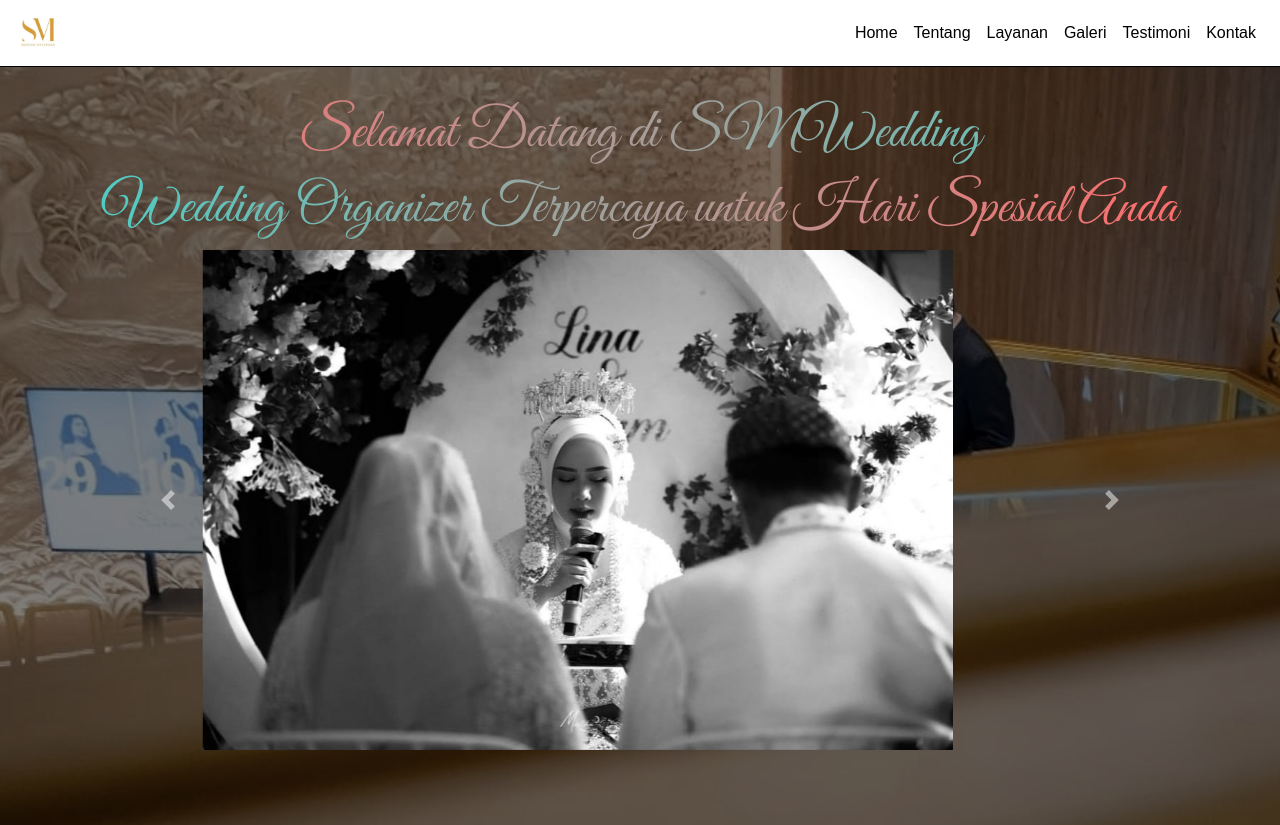
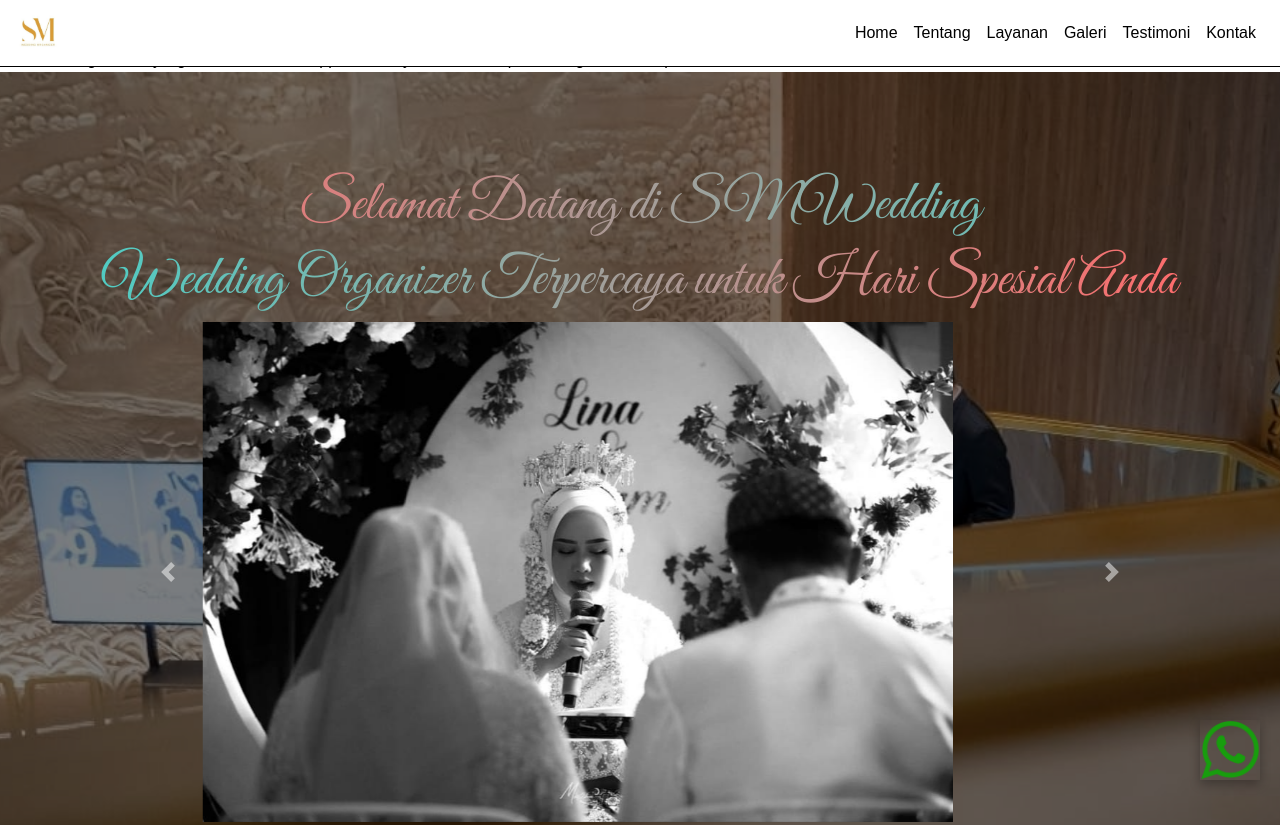
Before and after one commit to ArifAmarudin/smwedding-website, a plain HTML site: page index.html in a window 1280 px wide. Shown: the top 825 px of the page. Drawn offline with nearby package versions, Linux system fonts and the light colour scheme.

Commit message:
update layout dan tambah foto

````diff
--- a/index.html
+++ b/index.html
@@ -1,3 +1,14 @@
+<think>
+Pertama, pengguna mengatakan: "saya menggunakan gambar png, jadi gausah pake border". Ini berarti mereka menggunakan gambar PNG, jadi tidak perlu border.
+
+
+## Understanding User Input
+- The user mentioned using PNG images, so borders are unnecessary.
+- This suggests focusing on image handling without additional styling like borders.
+
+## Reviewing CSS Styling
+- Found a WhatsApp button styled with fixed positioning, round shape, and a shadow effect.
+</think>```html
 <!DOCTYPE html>
 <html lang="id">
 <head>
@@ -141,6 +152,26 @@
         }
         .btn-primary:hover {
             background: #333333; /* Abu-abu gelap */
+        }
+        /* Style untuk tombol WhatsApp */
+        #whatsapp-button {
+            position: fixed;
+            bottom: 20px;
+            right: 20px;
+            z-index: 1000;
+            width: 60px;
+            height: 60px;
+            overflow: hidden;
+            box-shadow: 0 4px 10px rgba(0,0,0,0.3);
+            transition: transform 0.3s;
+        }
+        #whatsapp-button:hover {
+            transform: scale(1.1);
+        }
+        #whatsapp-button img {
+            width: 100%;
+            height: 100%;
+            object-fit: cover;
         }
         @keyframes fadeInUp {
             from { opacity: 0; transform: translateY(30px); }
@@ -327,6 +358,13 @@
         </div>
     </footer>
 
+    <!-- Tombol WhatsApp -->
+    <div id="whatsapp-button">
+        <a href="https://wa.link/18o3ds" target="_blank">
+            <img src="foto9.png" alt="Hubungi via WhatsApp">
+        </a>
+    </div>
+
     <!-- Bootstrap JS and dependencies -->
     <script src="https://code.jquery.com/jquery-3.5.1.slim.min.js"></script>
     <script src="https://cdn.jsdelivr.net/npm/@popperjs/core@2.5.4/dist/umd/popper.min.js"></script>
@@ -370,3 +408,4 @@
     </script>
 </body>
 </html>
+```
````
Also changed, not shown: foto9.png (added).
